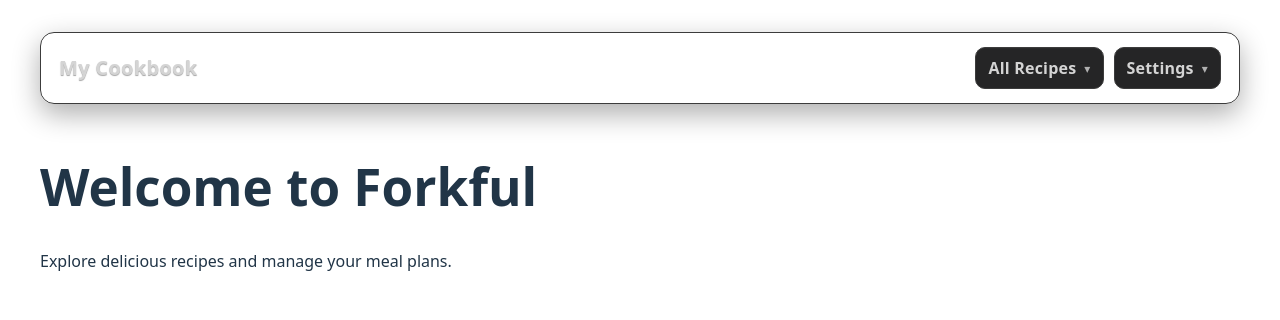
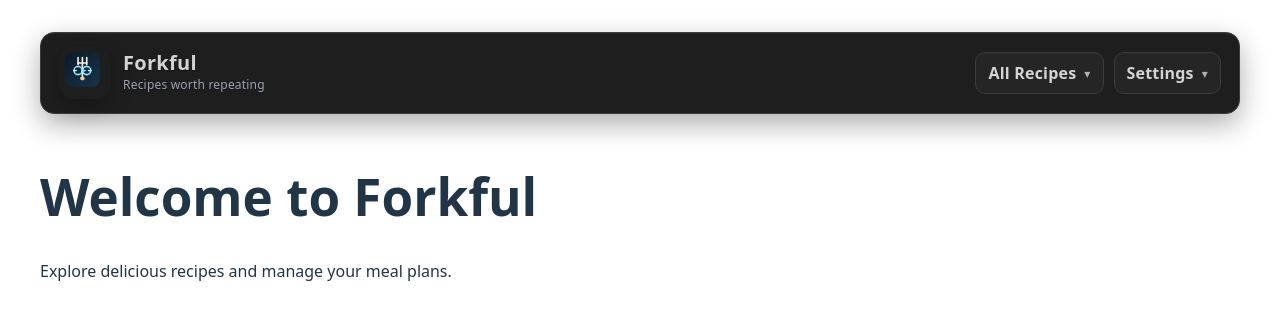
Before and after one commit to basicallysteve/forkful, a React (Vite) app: page / in a window 1280 px wide. Shown: the top 320 px of the page. Built offline with nearby package versions, Linux system fonts and the light colour scheme.

Commit message:
feat: update toolbar with Forkful branding and logo, enhance styling

```diff
--- a/index.html
+++ b/index.html
@@ -2,7 +2,7 @@
 <html lang="en">
   <head>
     <meta charset="UTF-8" />
-    <link rel="icon" type="image/svg+xml" href="/vite.svg" />
+    <link rel="icon" type="image/svg+xml" href="/forkful-favicon.svg" />
     <meta name="viewport" content="width=device-width, initial-scale=1.0" />
     <title>Forkful</title>
   </head>
--- a/src/components/ToolBar.tsx
+++ b/src/components/ToolBar.tsx
@@ -6,6 +6,8 @@
     children?: MenuOption[];
     to?: string; // Optional for direct links
 }
+
+const logoSrc = "/forkful-logo.svg"
 
 function ToolBar({ menuOptions }: { menuOptions?: MenuOption[] }) {
 
@@ -42,7 +44,13 @@
 
     return (
         <div className="toolbar">
-            <h1 className="toolbar-title">My Cookbook</h1>
+            <div className="toolbar-brand">
+                <img src={logoSrc} alt="Forkful logo" className="toolbar-logo" />
+                <div className="toolbar-title">
+                    <span className="toolbar-name">Forkful</span>
+                    <span className="toolbar-tagline">Recipes worth repeating</span>
+                </div>
+            </div>
             <div className="menu">
                 {menuOptions && menuOptions.map((option) => renderMenuOption(option))}
             </div>
--- a/src/components/toolbar.scss
+++ b/src/components/toolbar.scss
@@ -13,19 +13,47 @@
   padding: 14px 18px;
   border-radius: 14px;
   border: 1px solid var(--toolbar-border);
-  background:--toolbar-bg;
+  background: var(--toolbar-bg);
   box-shadow:
     0 10px 28px rgba(0, 0, 0, 0.32),
     inset 0 1px 0 rgba(255, 255, 255, 0.03);
 }
 
+.toolbar-brand {
+  display: inline-flex;
+  align-items: center;
+  gap: 12px;
+  min-width: 0;
+}
+
+.toolbar-logo {
+  height: 52px;
+  width: auto;
+  display: block;
+  border-radius: 14px;
+  box-shadow: 0 8px 20px rgba(0, 0, 0, 0.28);
+}
+
 .toolbar-title {
   margin: 0;
+  display: flex;
+  flex-direction: column;
+  gap: 2px;
   color: var(--toolbar-text);
+  letter-spacing: 0.3px;
+  text-shadow: 0 1px 1px rgba(0, 0, 0, 0.35);
+}
+
+.toolbar-name {
   font-size: 20px;
-  letter-spacing: 0.3px;
   font-weight: 700;
-  text-shadow: 0 1px 1px rgba(0, 0, 0, 0.35);
+  line-height: 1.1;
+}
+
+.toolbar-tagline {
+  font-size: 12px;
+  letter-spacing: 0.2px;
+  color: var(--toolbar-muted);
 }
 
 .menu {
@@ -128,6 +156,10 @@
     flex-direction: column;
   }
 
+  .toolbar-brand {
+    width: 100%;
+  }
+
   .menu {
     width: 100%;
     justify-content: flex-start;
```
Also changed, not shown: public/forkful-favicon.svg (added), public/forkful-logo.svg (added).
